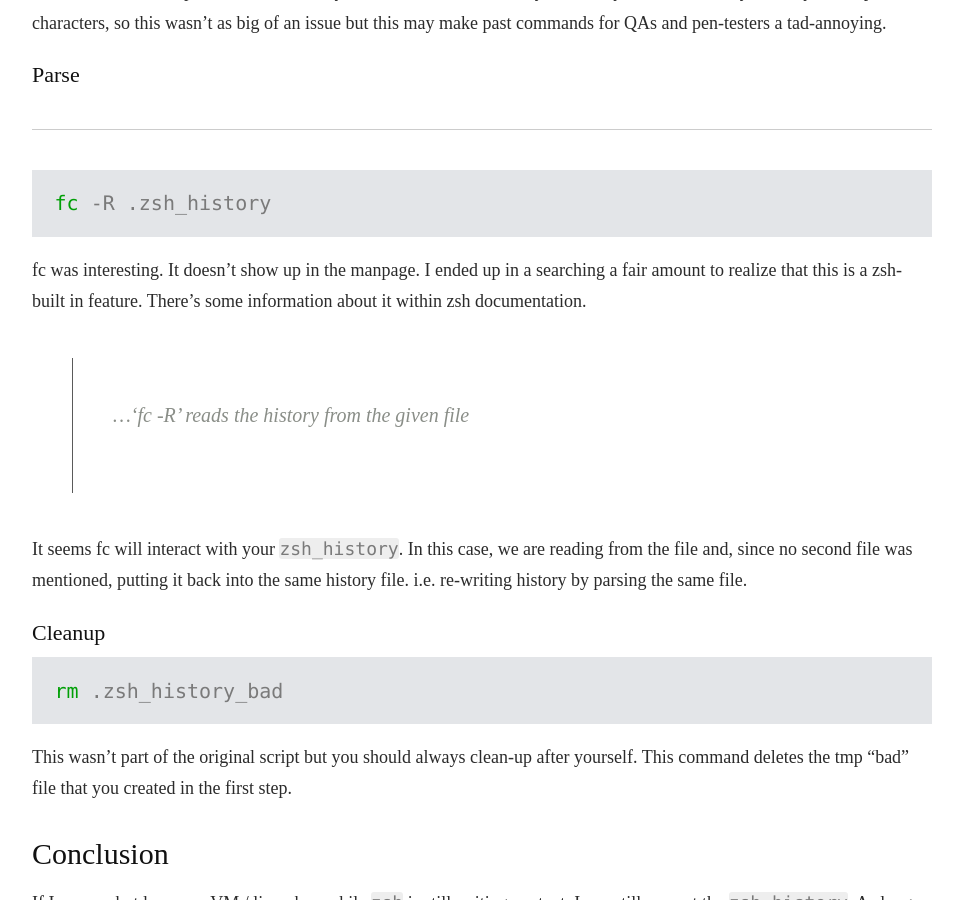
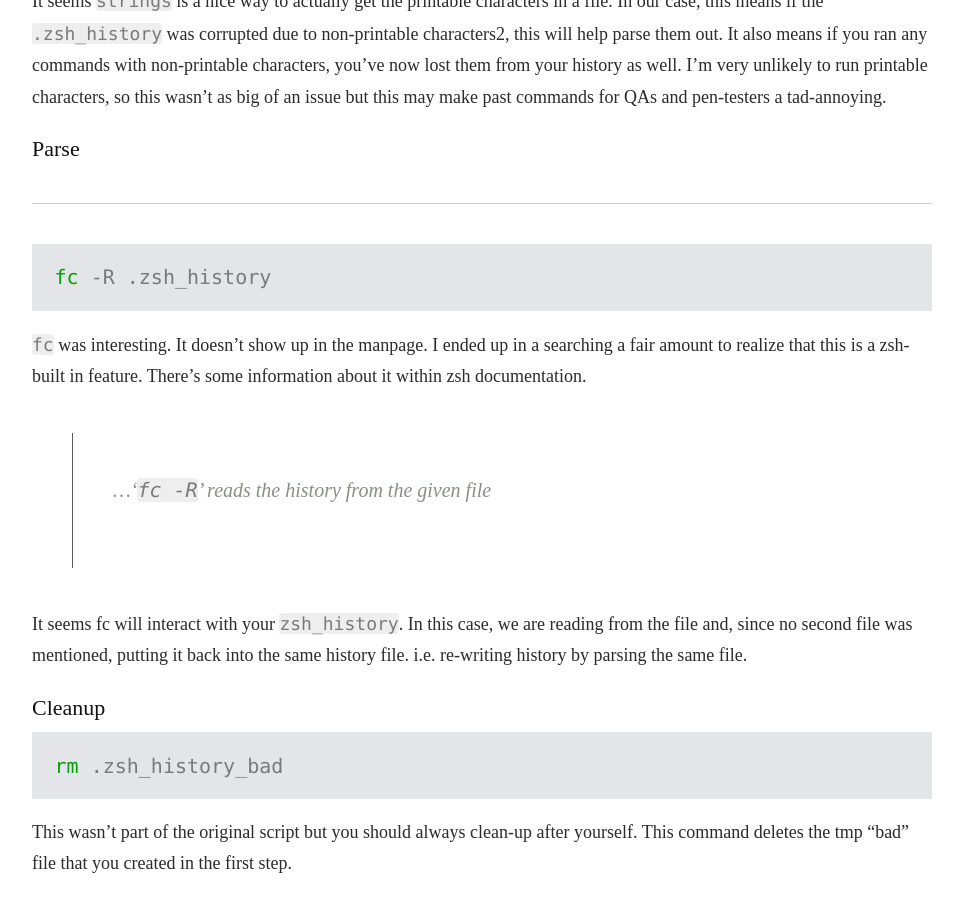
Before and after one commit to andryjohn/RJ-s-blog, a Jekyll site: the page built from _posts/2019-06-11-zsh-corrupt.md, in a window 1280 px wide and 900 px high, scrolled down 2039 px. Shown: the whole window, without its empty margins (158-1121 px from the left). Built offline with Jekyll 4.4.1, drawn with Linux system fonts in a browser that asks for light colours; nearby versions of some CDN libraries; some web fonts are replaced; comment, search, counter and statistics services are not loaded.

````diff
--- a/_posts/2019-06-11-zsh-corrupt.md
+++ b/_posts/2019-06-11-zsh-corrupt.md
@@ -13,12 +13,15 @@ zsh: corrupt history file /home/andry/.zsh_history
 ---
 
 Few day ago, when I logged into my console, I saw following error message,so I decided to fix it, doing a quick search on google, I was able to reach a [stackoverflow link](https://superuser.com/questions/957913/how-to-fix-and-recover-a-corrupt-history-file-in-zsh/957924#957924) that recommended I run following set of commands
+---
 
 ```zsh
 mv .zsh_history .zsh_history_bad
 strings .zsh_history_bad > .zsh_history
 fc -R .zsh_history
 ```
+
+---
 
 I ran them and everything come back again. So I was searching again and found this solution, thanks to [Rishi Baldawa](https://twitter.com/rishibaldawa), ok let's hack!
 
@@ -54,9 +57,9 @@ It seems `strings` is a nice way to actually get the printable characters in a f
 fc -R .zsh_history
 ```
 
-fc was interesting. It doesn't show up in the manpage. I ended up in a searching a fair amount to realize that this is a zsh-built in feature. There's some information about it within zsh documentation.
+`fc` was interesting. It doesn't show up in the manpage. I ended up in a searching a fair amount to realize that this is a zsh-built in feature. There's some information about it within zsh documentation.
 
->...'fc -R’ reads the history from the given file
+>...'`fc -R`’ reads the history from the given file
 
 It seems fc will interact with your `zsh_history`. In this case, we are reading from the file and, since no second file was mentioned, putting it back into the same history file. i.e. re-writing history by parsing the same file.
 
````
